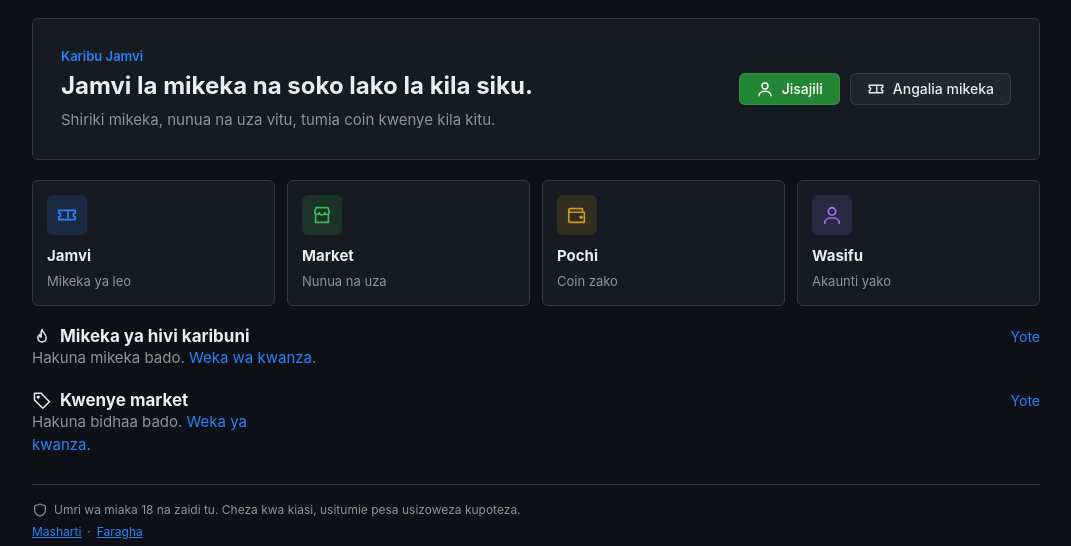
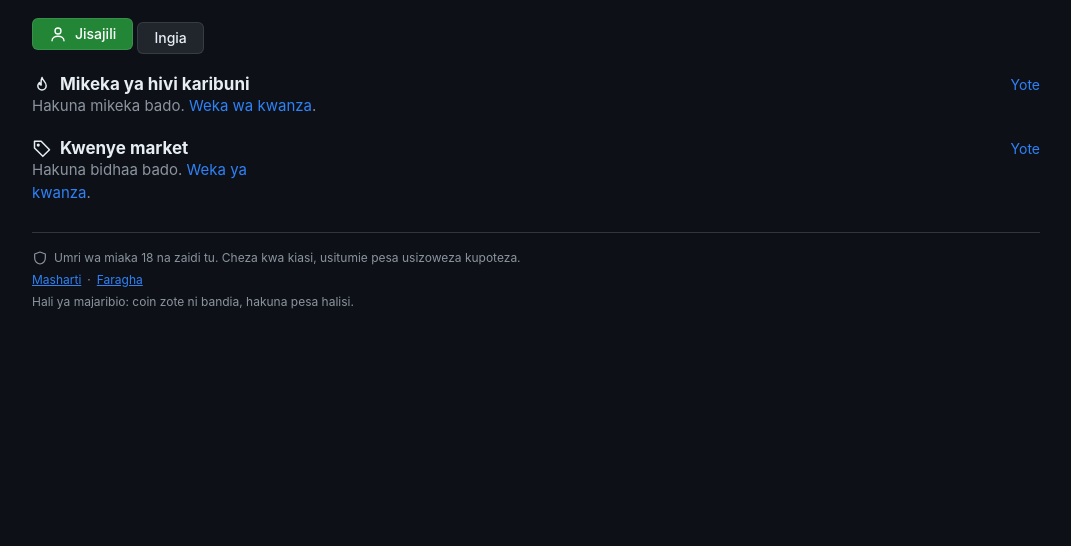
Before and after one commit to matondo-maduhu/smarthub, a Flask app: page / in a window 1280 px wide. Shown: the part 57-603 px from the top of the page, without its empty margins (104-1175 px from the left). Run offline with Flask 3, Linux system fonts and the light colour scheme; some libraries are stand-ins or nearby versions.

Commit message:
Add files via upload

```diff
--- a/templates/index.html
+++ b/templates/index.html
@@ -5,37 +5,12 @@
 {% from "_matangazo.html" import slider %}
 {% block content %}
 {{ slider(banners) }}
-<section class="hero card">
-  <div>
-    <p class="eyebrow">Karibu {{ app_name }}</p>
-    <h1>Jamvi la mikeka na soko lako la kila siku.</h1>
-    <p class="muted">Shiriki mikeka, nunua na uza vitu, tumia coin kwenye kila kitu.</p>
-  </div>
-  <div class="hero-actions">
-    {% if user %}
-    <a class="btn primary" href="{{ url_for('tips.index') }}">{{ icon('ticket', 18) }} Angalia mikeka</a>
-    <a class="btn" href="{{ url_for('market.index') }}">{{ icon('store', 18) }} Fungua market</a>
-    {% else %}
-    <a class="btn primary" href="{{ url_for('auth.register') }}">{{ icon('user', 18) }} Jisajili</a>
-    <a class="btn" href="{{ url_for('tips.index') }}">{{ icon('ticket', 18) }} Angalia mikeka</a>
-    {% endif %}
-  </div>
+{% if not user %}
+<section class="guest-row">
+  <a class="btn primary" href="{{ url_for('auth.register') }}">{{ icon('user', 18) }} Jisajili</a>
+  <a class="btn" href="{{ url_for('auth.login') }}">Ingia</a>
 </section>
-
-<section class="quick">
-  <a class="card quick-item" href="{{ url_for('tips.index') }}">
-    <span class="quick-icon blue">{{ icon('ticket', 22) }}</span><strong>Jamvi</strong><span class="muted">Mikeka ya leo</span>
-  </a>
-  <a class="card quick-item" href="{{ url_for('market.index') }}">
-    <span class="quick-icon green">{{ icon('store', 22) }}</span><strong>Market</strong><span class="muted">Nunua na uza</span>
-  </a>
-  <a class="card quick-item" href="{{ url_for('pochi') }}">
-    <span class="quick-icon orange">{{ icon('wallet', 22) }}</span><strong>Pochi</strong><span class="muted">Coin zako</span>
-  </a>
-  <a class="card quick-item" href="{{ url_for('wasifu') }}">
-    <span class="quick-icon purple">{{ icon('user', 22) }}</span><strong>Wasifu</strong><span class="muted">Akaunti yako</span>
-  </a>
-</section>
+{% endif %}
 
 <section>
   <div class="section-head">
```
